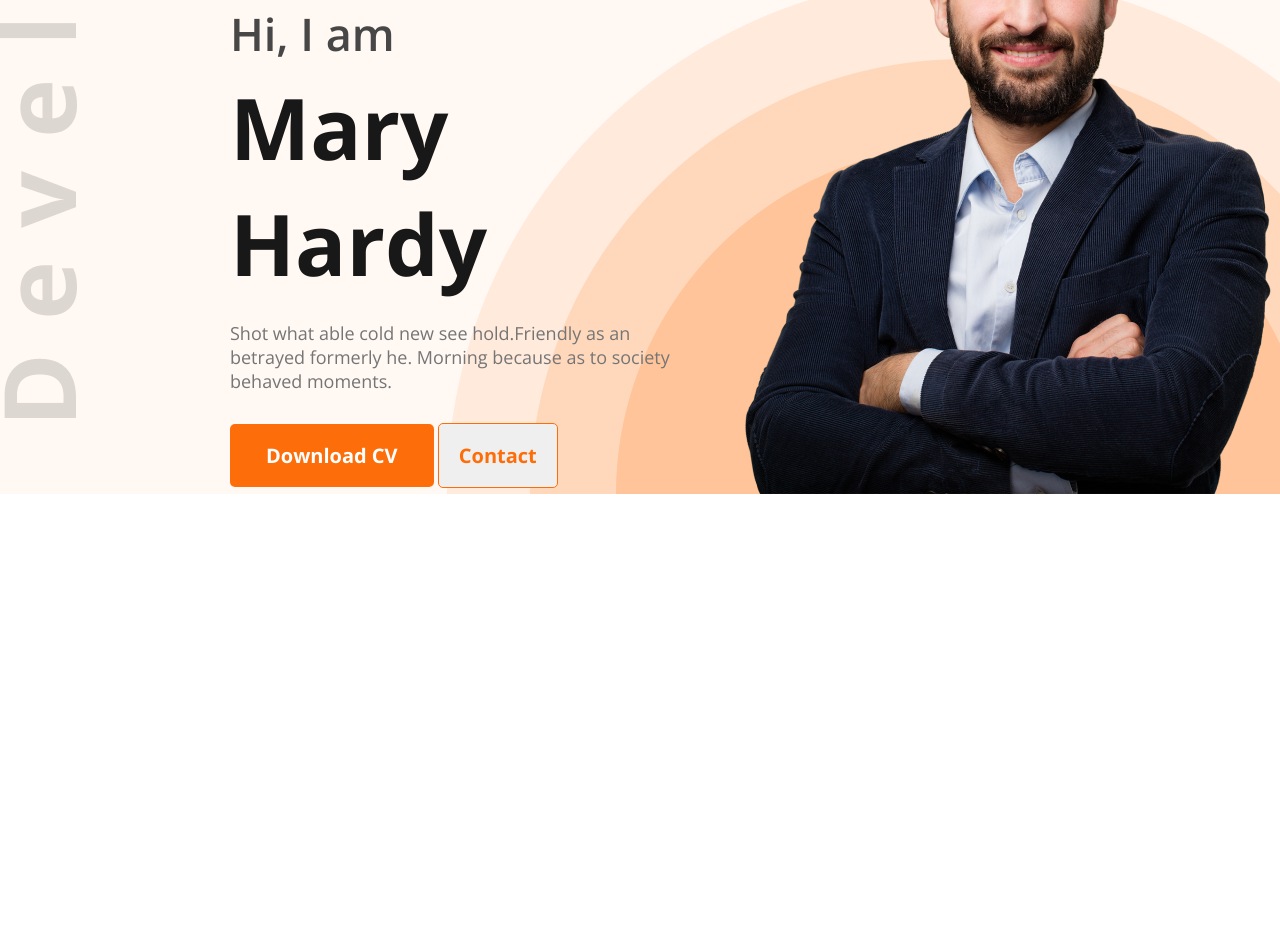
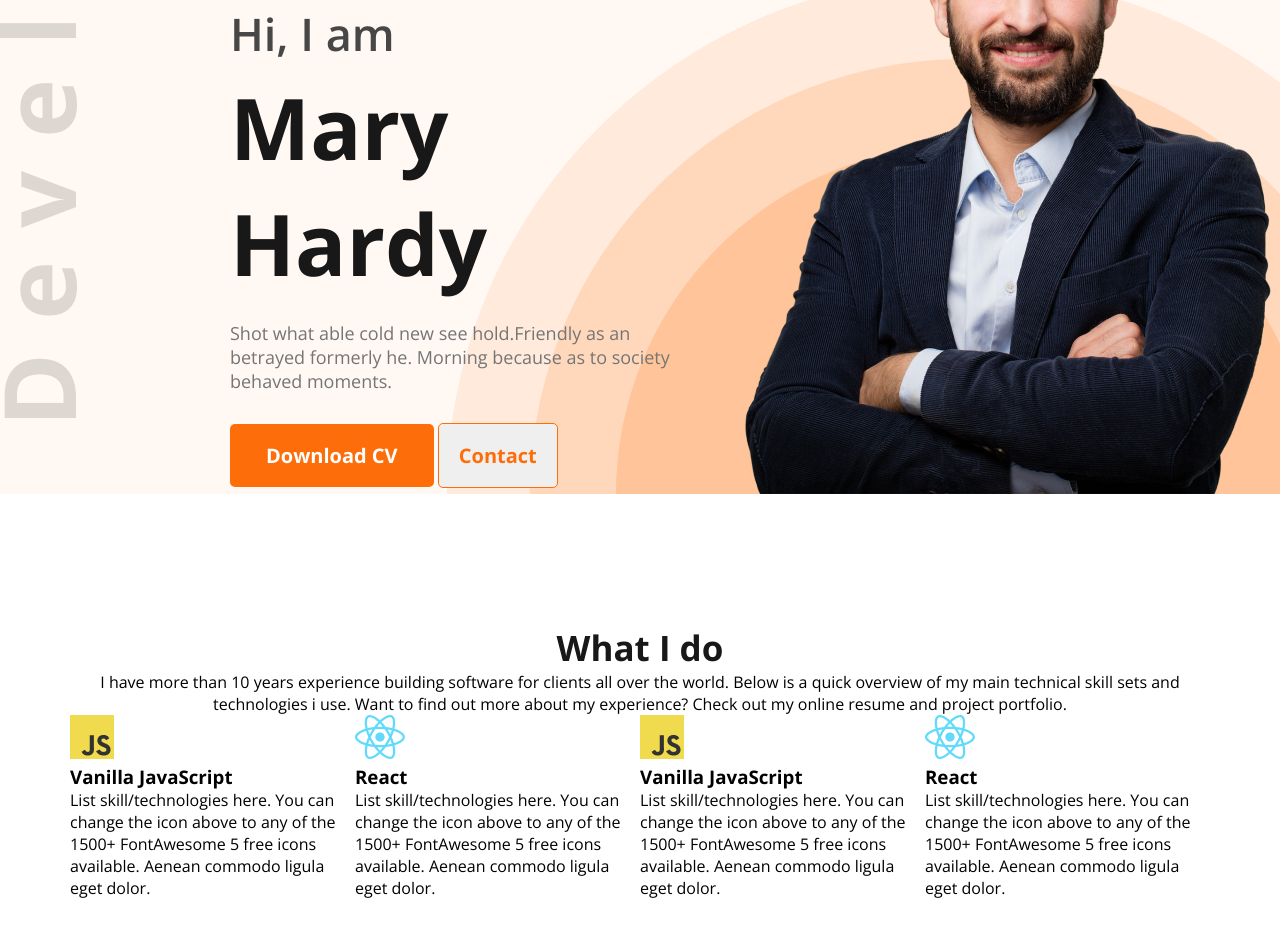
Before and after one commit to parba49/EDGE-portfolio, a plain HTML site: page index.html in a window 1280 px wide. Shown: the part 345-1282 px from the top of the page. Before the commit the page ends 839 px from the top, so only its background shows below. Drawn offline with nearby package versions, Linux system fonts and the light colour scheme.

Commit message:
Skillset fokira vrsion added

```diff
--- a/index.html
+++ b/index.html
@@ -32,5 +32,33 @@
             <img src="images/hardy.png" alt="Hardy Vai er chobi">
         </div>
     </header>
+
+
+    <section class="skill-section">
+        <h3 class="skill-title">What I do</h3>
+        <p class="skill-desc">I have more than 10 years experience building software for clients all over the world. Below is a quick overview of my main technical skill sets and technologies i use. Want to find out more about my experience? Check out my online resume and project portfolio.</p>
+        <div class="skill-item-container">
+            <div class="skill-item">
+                <img src="images/icons/js.png" alt="jsicon">
+                <h3>Vanilla JavaScript</h3>
+                <p>List skill/technologies here. You can change the icon above to any of the 1500+ FontAwesome 5 free icons available. Aenean commodo ligula eget dolor.</p>
+            </div>
+            <div class="skill-item">
+                <img src="images/icons/react.png" alt="reacticon">
+                <h3>React</h3>
+                <p>List skill/technologies here. You can change the icon above to any of the 1500+ FontAwesome 5 free icons available. Aenean commodo ligula eget dolor.</p>
+            </div>
+            <div class="skill-item">
+                <img src="images/icons/js.png" alt="jsicon">
+                <h3>Vanilla JavaScript</h3>
+                <p>List skill/technologies here. You can change the icon above to any of the 1500+ FontAwesome 5 free icons available. Aenean commodo ligula eget dolor.</p>
+            </div>
+            <div class="skill-item">
+                <img src="images/icons/react.png" alt="reacticon">
+                <h3>React</h3>
+                <p>List skill/technologies here. You can change the icon above to any of the 1500+ FontAwesome 5 free icons available. Aenean commodo ligula eget dolor.</p>
+            </div>
+        </div>
+    </section>
 </body>
 </html>
--- a/style.css
+++ b/style.css
@@ -88,3 +88,26 @@ nav a{
     font-size: 20px;
     font-weight: 700;
 }
+
+
+/* skill section start */
+.skill-section{
+    margin: 130px auto;
+    max-width: 1140px;
+}
+.skill-title, .skill-desc{
+
+    text-align: center;
+}
+.skill-title{
+    color: var(--Dark-01, #181818);
+text-align: center;
+font-family: "Open Sans";
+font-size: 35px;
+font-style: normal;
+font-weight: 700;
+line-height: normal;
+}
+.skill-item-container{
+    display:flex;
+}
```
